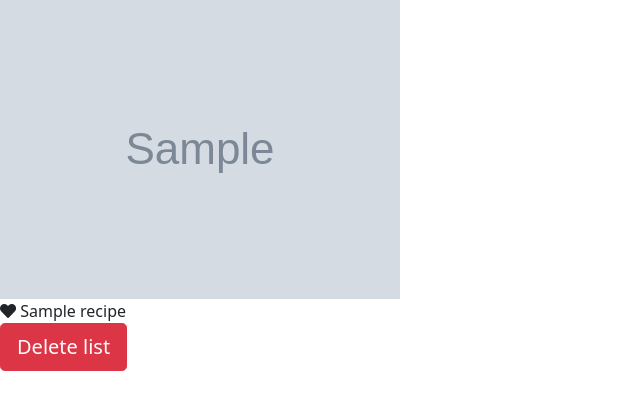
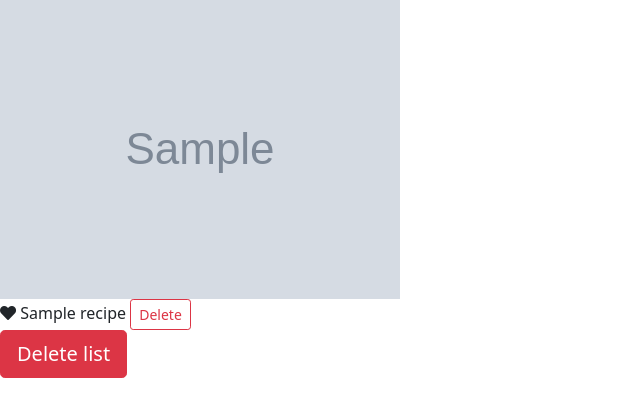
Before and after one commit to agnesmcc/capstone_project_one, a Flask app: template templates/lists/list.html in a window 1280 px wide. Shown: the part 57-474 px from the top of the page, without its empty margins (0-640 px from the left). Run offline with Flask 2, Linux system fonts and the light colour scheme; the template is opened without the code that fills it: values that come from a table or form of the project are taken from there, others are empty; tables that the repository leaves empty hold one stand-in row (values such as "Sample post"); grey boxes marked "Sample" are stand-in pictures; some libraries are stand-ins or nearby versions.

Commit message:
Restore delete recipe from list button

```diff
--- a/templates/lists/list.html
+++ b/templates/lists/list.html
@@ -12,6 +12,7 @@
         </div>
         <i class="far fa-heart {% if recipe in user.favorites %}fas{% else %}far{% endif %} favorite-selector" data-recipeId="{{ recipe.id }}"></i>
         <span>{{ recipe.title }}</span>
+        <a href="/lists/delete_recipe/{{list.id}}/{{recipe.id}}" class="btn btn-outline-danger btn-sm">Delete</a>
       </div>
     {% endfor %}
   </div>
```
